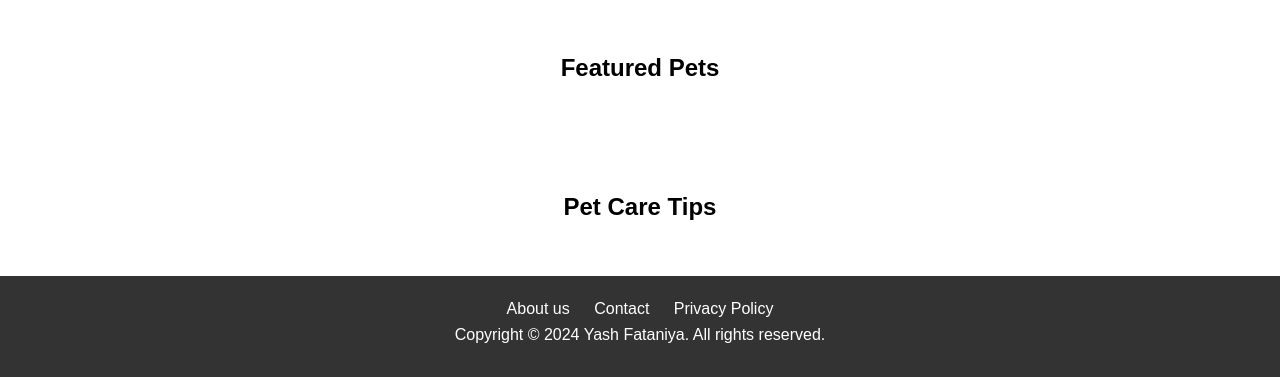
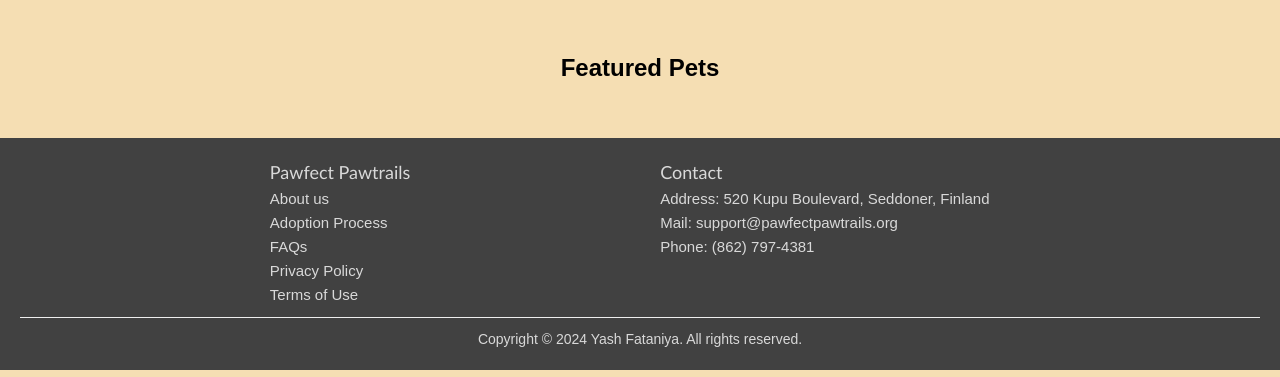
Before and after one commit to theyaxh/Pet-Adoption-and-Care, a PHP site: page / in a window 1280 px wide. Shown: the part 559-936 px from the top of the page. Run offline with PHP 8.4, Linux system fonts and the light colour scheme.

Commit message:
Day 1 commit: Header and Footer build

```diff
--- a/index.html
+++ b/index.html
@@ -5,11 +5,12 @@
     <meta name="viewport" content="width=device-width, initial-scale=1.0">
     <title>Pawfect Pawtrails - Adoption and Care</title>
     <link rel="stylesheet" href="styles.css">
+    <link rel="icon" type="icon/x-icon" href="resources/Pawfect Pawtrails-2.png">
 </head>
 <body>
     <header>
         <nav>
-            <div class="logo">Pet Adoption</div>
+            <div class="logo">Pawfect Pawtrails</div>
             <ul>
                 <li><a href="#">Home</a></li>
                 <li><a href="#">Browse Pets</a></li>
@@ -21,7 +22,7 @@
 
     <main>
         <section class="hero">
-            <h1>Find Your Furry Companion</h1>
+            <h1>Find Your Furry Companion!</h1>
             <p>Adopt a pet and give them a loving home.</p>
             <button>Adopt Now</button>
         </section>
@@ -30,27 +31,34 @@
             <h2>Featured Pets</h2>
             <!-- Add pet cards here -->
         </section>
-
-        <section class="pet-care">
-            <h2>Pet Care Tips</h2>
-            <!-- Add pet care articles here -->
-        </section>
     </main>
 
     <footer>
-        <div class="footer-links">
-            <a href="#">About us</a>
-            <a href="#">Contact</a>
-            <a href="#">Privacy Policy</a>
+        <div class="content">
+            <section class="footer-links">
+                <p id="xname">Pawfect Pawtrails</p>
+                <ul>
+                    <li><a class="link" href="#">About us</a></li>
+                    <li><a class="link" href="#">Adoption Process</a></li>
+                    <li><a class="link" href="#">FAQs</a></li>
+                    <li><a class="link" href="#">Privacy Policy</a></li>
+                    <li><a class="link" href="#">Terms of Use</a></li>
+                </ul>
+            </section>
+            <section class="contact">
+                <p id="xname">Contact</p>
+                <ul>
+                    <li>Address: 520 Kupu Boulevard, Seddoner, Finland</li>
+                    <li>Mail: support@pawfectpawtrails.org</li>
+                    <li>Phone: (862) 797-4381</li>
+                </ul>
+            </section>
         </div>
+        <hr id="ftline">
         <div class="credits">
             <p>Copyright © 2024 Yash Fataniya. All rights reserved.</p>
         </div>
-        <div class="social-links">
-            <!-- Add social media links here -->
-        </div>
     </footer>
-
     <script src="main.js"></script>
 </body>
 </html>
--- a/styles.css
+++ b/styles.css
@@ -7,23 +7,27 @@
 body {
     font-family: Arial, sans-serif;
     line-height: 1.6;
+    background-color: wheat;
 }
 
 /* Header and navigation */
 header {
-    background-color: #333;
+    background-color: #33C6B2;
     color: #fff;
     padding: 10px;
+    font-family: Arial, Helvetica, sans-serif;
 }
 
 nav {
     display: flex;
     justify-content: space-between;
     align-items: center;
+    margin: auto;
 }
 
 .logo {
     font-size: 24px;
+    font-family: Helvetica;
     font-weight: bold;
 }
 
@@ -43,7 +47,7 @@ nav ul li a {
 
 /* Hero section */
 .hero {
-    background-image: url('hero-image.jpg');
+    /* background-image: url('hero-image.jpg'); */
     background-size: cover;
     background-position: center;
     height: 500px;
@@ -51,8 +55,9 @@ nav ul li a {
     flex-direction: column;
     justify-content: center;
     align-items: center;
-    color: #fff;
+    color: #8B0000;
     text-align: center;
+    font-family: 'Segoe UI', Tahoma, Geneva, Verdana, sans-serif;
 }
 
 .hero h1 {
@@ -88,18 +93,63 @@ nav ul li a {
 
 /* Footer */
 footer {
-    background-color: #333;
-    color: #fff;
+    background-color: #414141;
+    color: #D9D9D9;
     padding: 20px;
-    text-align: center;
+    /* display: flex; */
+    /* text-align: center;
+    align-items: center; */
 }
 
-.footer-links a {
-    color: #fff;
-    text-decoration: none;
-    margin: 0 10px;
+.footer-links p, .contact p {
+    font-family: 'Trebuchet MS', 'Lucida Sans Unicode', 'Lucida Grande', 'Lucida Sans', Arial, sans-serif;
+    font-size: 18px;
 }
 
-.social-links {
+.footer-links ul, .contact ul {
+    font-weight: normal;
+    list-style: none;
+    font-size: 15px;
+}
+
+.footer-links, .contact {
+    /* width: 200px; */
+    /* width: max-content; */
+    /* left: 50%; */
+    /* margin-left: -50%; */
+    margin-left: auto;
+    margin-right: auto;
+}
+
+.footer-links {
+    margin-right: 00px;
+    width: max-content;
+}
+
+.contact {
+    width: 350px;
+}
+
+.content {
+    display: flex;
+}
+
+.link {
+    color: #D9D9D9 ;
+    text-decoration: none;
+}
+
+#ftline {
+    color: #F9F7F3;
+    padding: 5px;
+    border-top: none;
+    border-left: none;
+    border-right: none;
+}
+
+.credits {
     margin-top: 10px;
+    font-family: Arial;
+    text-align: center;
+    font-size: 14px;
 }
```
Also changed, not shown: main.js (added), resources/Pawfect Pawtrails-2.png (added), resources/Pawfect Pawtrails.png (added).
